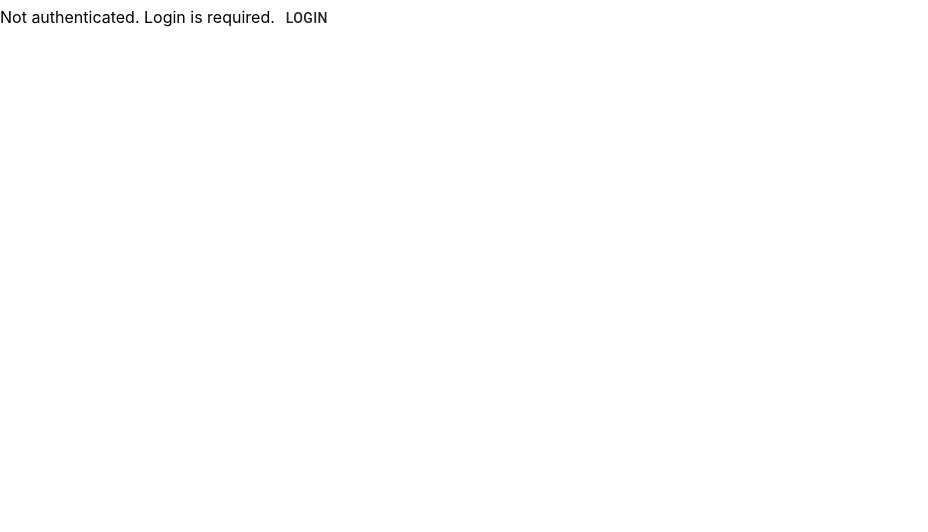
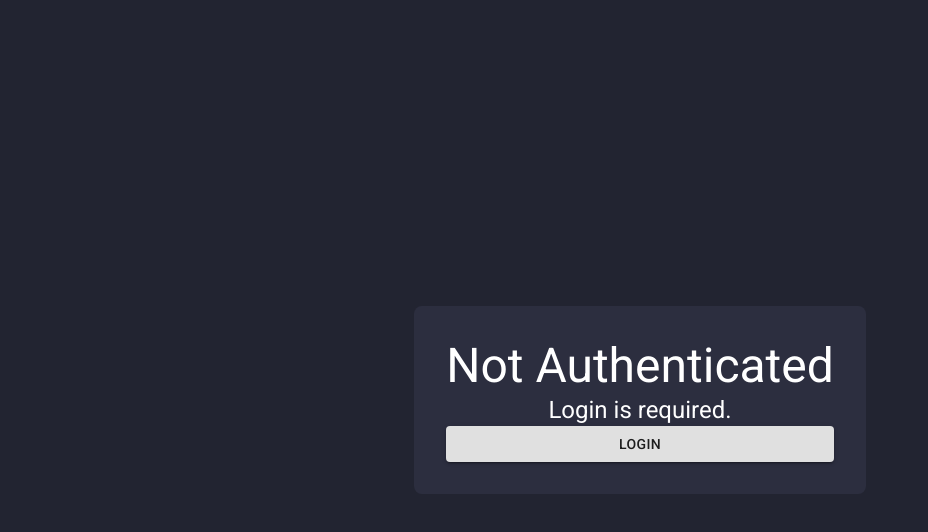
Before and after one commit to Dj5822/Auth0Test, a React (Create React App) app in the folder frontend/: page /auth in a window 1280 px wide. Shown: the top 532 px of the page, without its empty margins (0-928 px from the left). Built offline with nearby package versions, Linux system fonts and the light colour scheme.

Commit message:
Added basic styling

```diff
--- a/frontend/package.json
+++ b/frontend/package.json
@@ -4,7 +4,10 @@
   "private": true,
   "dependencies": {
     "@auth0/auth0-react": "^1.9.0",
+    "@emotion/react": "^11.8.2",
+    "@emotion/styled": "^11.8.1",
     "@material-ui/core": "^4.12.3",
+    "@mui/material": "^5.5.3",
     "@testing-library/jest-dom": "^5.16.3",
     "@testing-library/react": "^12.1.4",
     "@testing-library/user-event": "^13.5.0",
--- a/frontend/public/index.html
+++ b/frontend/public/index.html
@@ -3,6 +3,14 @@
   <head>
     <meta charset="utf-8" />
     <link rel="icon" href="%PUBLIC_URL%/favicon.ico" />
+    <link
+      rel="stylesheet"
+      href="https://fonts.googleapis.com/css?family=Roboto:300,400,500,700&display=swap"
+    />
+    <link
+      rel="stylesheet"
+      href="https://fonts.googleapis.com/icon?family=Material+Icons"
+    />
     <meta name="viewport" content="width=device-width, initial-scale=1" />
     <meta name="theme-color" content="#000000" />
     <meta
--- a/frontend/src/App.js
+++ b/frontend/src/App.js
@@ -1,7 +1,8 @@
 import {BrowserRouter, Routes, Route, Navigate} from 'react-router-dom';
-import Homepage from './pages/Homepage';
-import AuthenticationPage from './pages/AuthenticationPage';
+import Homepage from './pages/Homepage/Homepage';
+import AuthenticationPage from './pages/AuthenticationPage/AuthenticationPage';
 import Loading from './components/Loading'
+import PageLayout from './layout/PageLayout';
 import { useAuth0 } from "@auth0/auth0-react";
 
 function App() {
@@ -20,15 +21,15 @@ function App() {
     <BrowserRouter>
       <div>
         <Routes>
-          <Route path="/" >
+          <Route path="/" element={<PageLayout />}>
             <Route index element={<Navigate to={isAuthenticated ? "/home" : "/auth"} />} />
             <Route path="auth" element={<AuthenticationPage />} />
-            <Route path="home" element={isAuthenticated ? <Homepage /> : <Navigate to="/auth" /> } />
+            <Route path="home" element={isAuthenticated ? <Homepage /> : <Navigate to="/auth" />} />
             <Route path="*" element={<div>Page not found.</div>} />
           </Route>
         </Routes>
       </div>
-      </BrowserRouter>
+    </BrowserRouter>
   );
 }
 
--- /dev/null
+++ b/frontend/src/layout/PageLayout.js
@@ -0,0 +1,14 @@
+import React from 'react';
+import { Outlet } from "react-router-dom";
+import { createTheme, ThemeProvider } from '@mui/material/styles';
+import classes from "./PageLayout.module.css";
+
+const PageLayout = () => {
+    return (
+        <div className={classes.background}>
+            <Outlet />
+        </div>
+    );
+}
+
+export default PageLayout;
--- /dev/null
+++ b/frontend/src/layout/PageLayout.module.css
@@ -0,0 +1,8 @@
+.background {
+    background-color: #222431;
+    height: 100vh;
+    color: white;
+    display: flex;
+    justify-content: center;
+    align-items: center;
+}
--- a/frontend/src/pages/AuthenticationPage.js
+++ /dev/null
@@ -1,16 +0,0 @@
-import { Button } from '@material-ui/core';
-import React from 'react';
-
-import { useAuth0 } from "@auth0/auth0-react";
-
-const AuthenticationPage = () => {
-    const {loginWithRedirect} = useAuth0();
-
-    return (<div>
-        Not authenticated.
-        Login is required.
-        <Button onClick={() => loginWithRedirect()} >login</Button>
-    </div>)
-}
-
-export default AuthenticationPage;
--- /dev/null
+++ b/frontend/src/pages/AuthenticationPage/AuthenticationPage.js
@@ -0,0 +1,16 @@
+import { Button, Typography } from '@material-ui/core';
+import React from 'react';
+import { useAuth0 } from "@auth0/auth0-react";
+import classes from "./AuthenticationPage.module.css";
+
+const AuthenticationPage = () => {
+    const {loginWithRedirect} = useAuth0();
+
+    return (<div className={classes.container}>
+        <Typography variant="h3">Not Authenticated</Typography>
+        <Typography variant="h5">Login is required.</Typography>
+        <Button variant="contained" onClick={() => loginWithRedirect()} >login</Button>
+    </div>)
+}
+
+export default AuthenticationPage;
--- /dev/null
+++ b/frontend/src/pages/AuthenticationPage/AuthenticationPage.module.css
@@ -0,0 +1,9 @@
+.container {
+    background-color: #2c2e3f;
+    display: flex;
+    flex-direction: column;
+    width: fit-content;
+    text-align: center;
+    padding: calc(4 * 8px);
+    border-radius: 8px;
+}
--- a/frontend/src/pages/Homepage.js
+++ b/frontend/src/pages/Homepage/Homepage.js
@@ -1,6 +1,7 @@
 import React from 'react';
 import { Button } from '@material-ui/core';
 import { useAuth0 } from "@auth0/auth0-react";
+import classes from "./Homepage.module.css";
 
 const Homepage = () => {
     const {user, logout} = useAuth0();
@@ -13,9 +14,10 @@ const Homepage = () => {
 
     // Renders the homepage.
     return (
-        <div>
+        <div className={classes.container}>
+            {JSON.stringify(user)}
             This is the homepage.
-            <Button onClick={() => logoutWithRedirect()}>Logout</Button>
+            <Button variant="contained" onClick={() => logoutWithRedirect()}>Logout</Button>
         </div>
     );
 }
--- /dev/null
+++ b/frontend/src/pages/Homepage/Homepage.module.css
@@ -0,0 +1,9 @@
+.container {
+    background-color: #2c2e3f;
+    display: flex;
+    flex-direction: column;
+    width: 500px;
+    text-align: center;
+    padding: calc(4 * 8px);
+    border-radius: 8px;
+}
```
Also changed, not shown: 1 other file (tests, documents, lock files or other folders).
